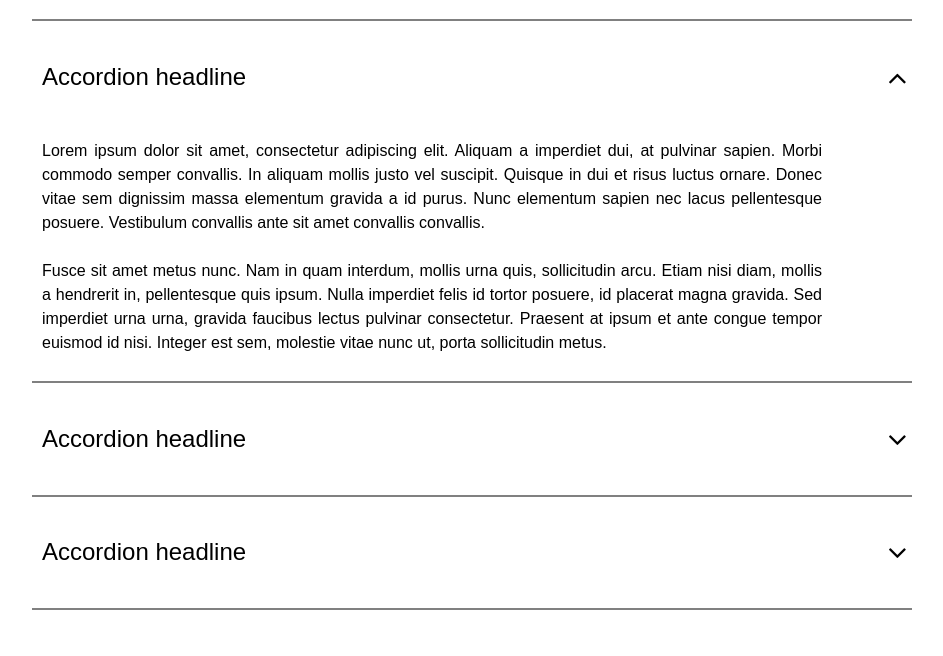
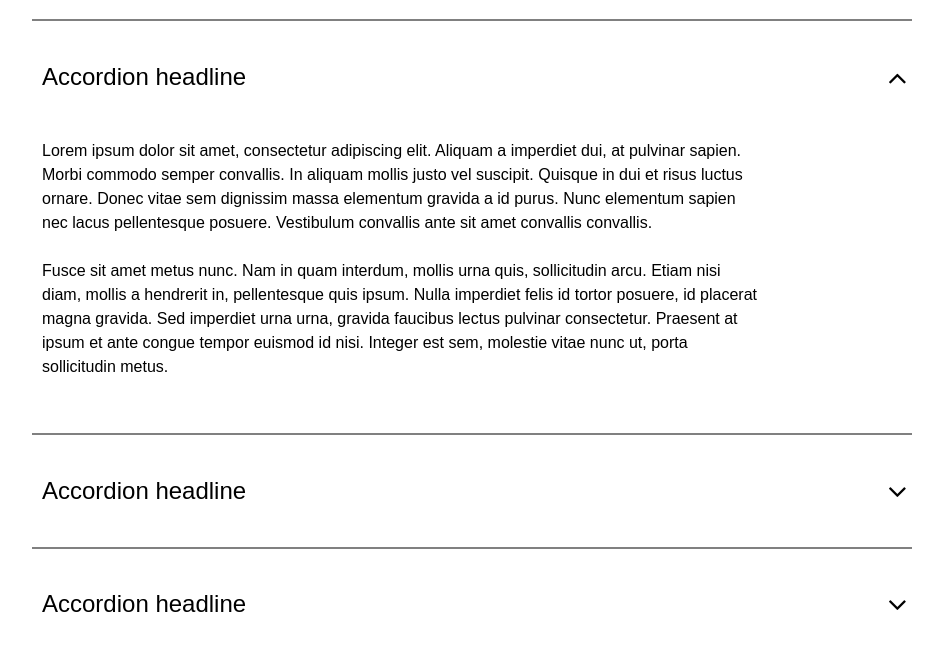
Before and after one commit to Martin-Kristensen-WD/Accordion, a plain HTML site: page index.html in a window 1280 px wide. Both pictures are taken after a click on the element 640 px from the left and 140 px from the top of the page. Shown: the part 64-720 px from the top of the page, without its empty margins (168-1111 px from the left). Drawn offline with Linux system fonts and the light colour scheme.

Commit message:
finished styling

```diff
--- a/styles.css
+++ b/styles.css
@@ -53,14 +53,13 @@ Positions the down arrow 5px from the right. Centers it using the transform prop
   transform: translateY(-50%);
 }
 
-/* Hides the content (height: 0), decreases font size, justifies text and adds transition */
+/* Hides the content (height: 0), decreases font size, and adds transition */
 .accordion .content {
   position: relative;
   background: white;
   height: 0;
   font-size: 20px;
-  text-align: justify;
-  width: 780px;
+  width: 720px;
   overflow: hidden;
   transition: 0.5s;
 }
@@ -71,9 +70,11 @@ Positions the down arrow 5px from the right. Centers it using the transform prop
   border: 1px solid grey;
 }
 
-/* Set the container height equal to minimun content size */
+/* Set the container height to 300px
+  Tried to use height: min-content - but that cant be transitioned.. :(
+*/
 .accordion .container.active .content {
-  height: min-content;
+  height: 300px;
 }
 
 /* Changes from arrow down to arrow up - when active */
```
Also changed, not shown: index.html (+1 -0 lines).
